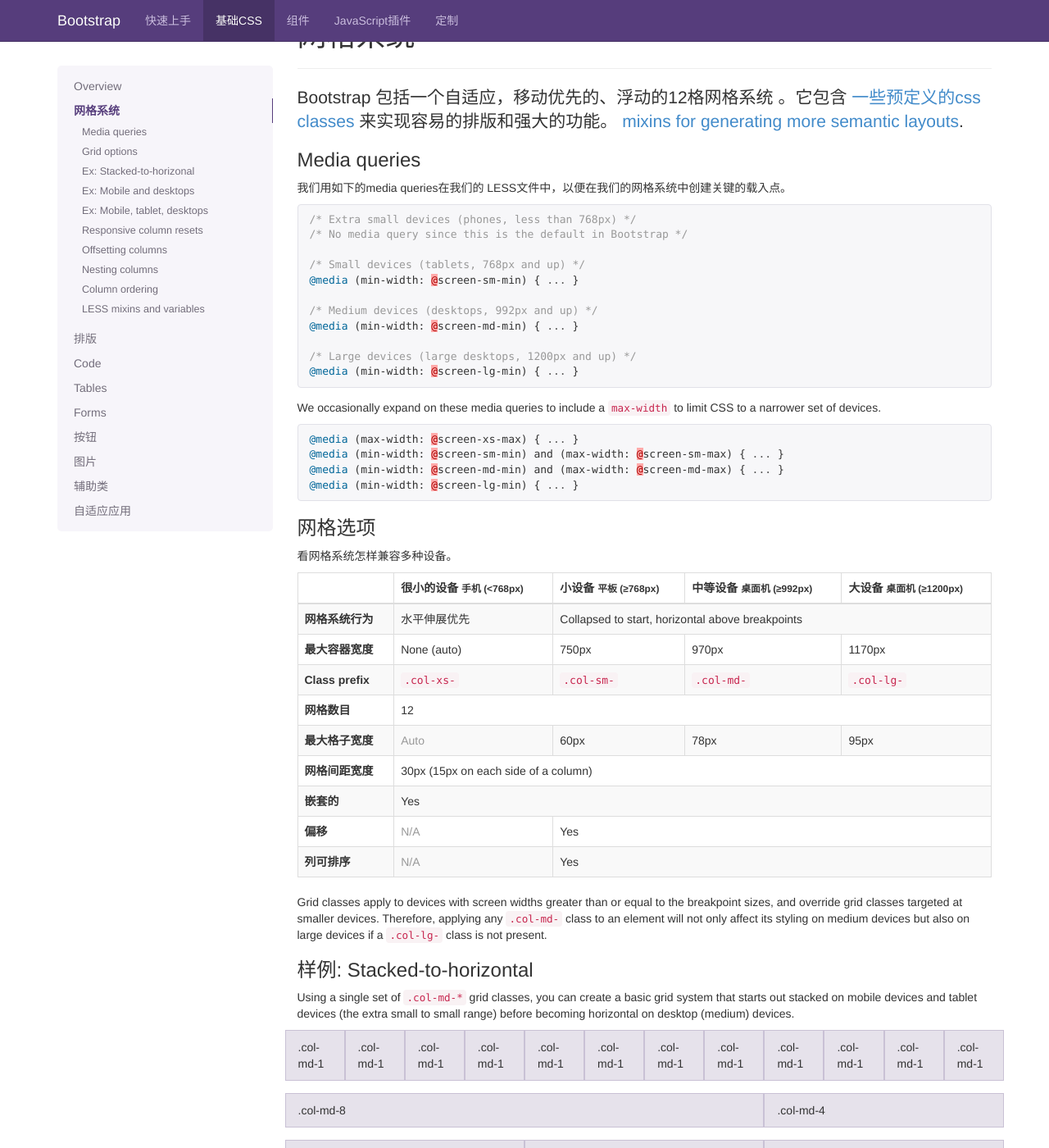
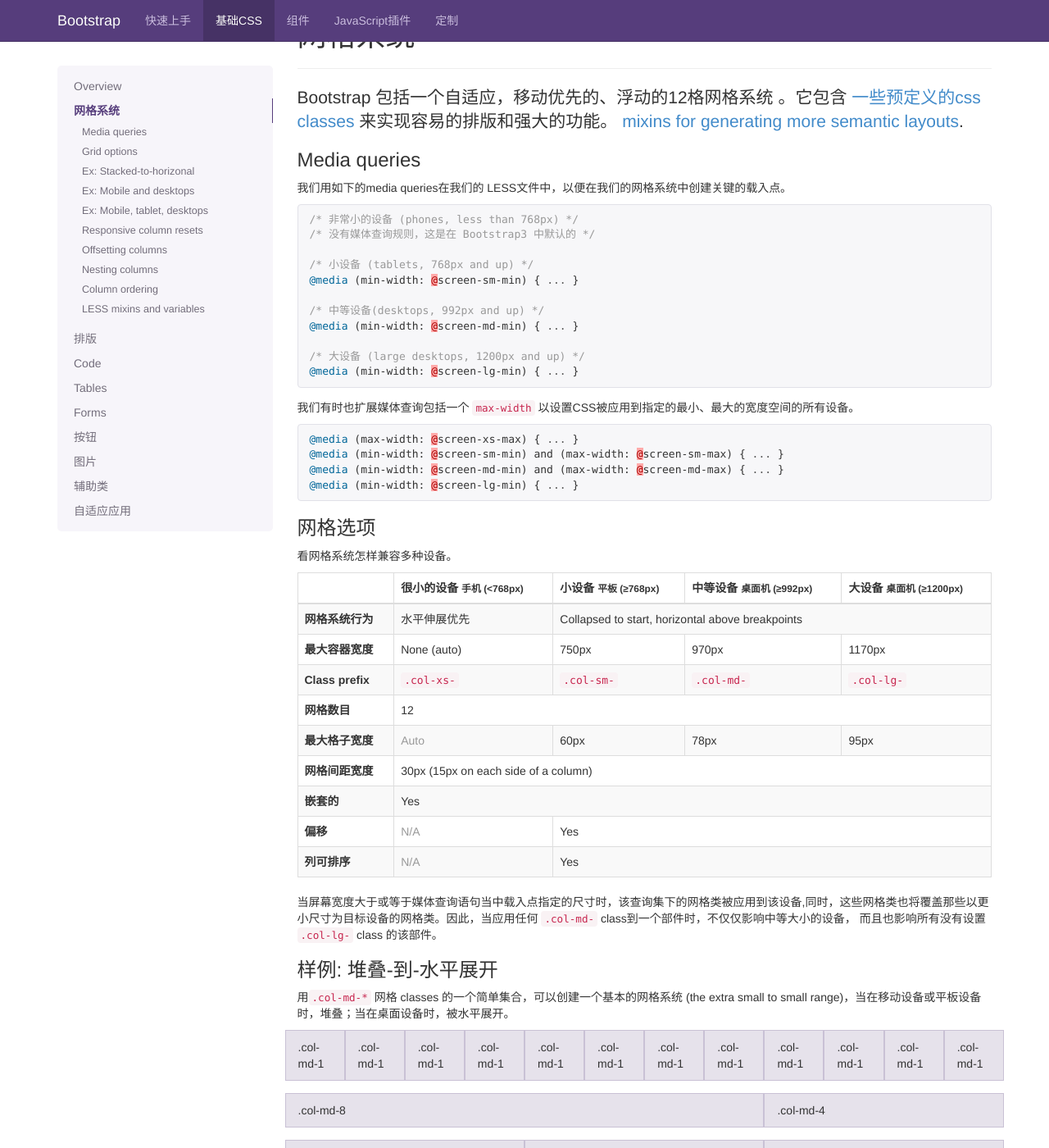
Before and after one commit to adam139/adam139.github.io, a Jekyll site: the page built from css.html, in a window 1280 px wide and 1400 px high, scrolled down 1710 px. Shown: the whole window at 82% size. Built offline with Jekyll 4.4.1, drawn with Linux system fonts in a browser that asks for light colours; Markdown is read by kramdown in place of the engine named in the settings; comment, search, counter and statistics services are not loaded; some of the changed text lies outside the part shown.

Commit message:
update CSS section's translations

```diff
--- a/css.html
+++ b/css.html
@@ -1,6 +1,6 @@
 ---
 layout: default
-title: CSS
+title: Bootstrap 基本CSS
 slug: css
 lead: "全局 CSS 设置，通过扩展的CSS类来样式化并优化基本的 HTML 部件，以及一个高级的网格系统。"
 base_url: "../"
@@ -36,7 +36,7 @@
 {% endhighlight %}
 
     <h3 id="overview-responsive-images">自适应图片</h3>
-    <p>在Bootstrap 3 中，图片能够很好地自适应窗口变化，加<code>.img-responsive</code> 类即可。 This applies <code>max-width: 100%;</code> and <code>height: auto;</code> to the image so that it scales nicely to the parent element.</p>
+    <p>在Bootstrap 3 中，图片能够很好地自适应窗口变化，加<code>.img-responsive</code> 类即可。 这个类实际上是应用了 <code>max-width: 100%;</code> 和 <code>height: auto;</code> 到图片对象，从而让其自的扩展到父容器部件。</p>
 {% highlight html %}
 <img src="..." class="img-responsive" alt="Responsive image">
 {% endhighlight %}
@@ -75,19 +75,19 @@
     <h3 id="grid-media-queries">Media queries</h3>
     <p>我们用如下的media queries在我们的 LESS文件中，以便在我们的网格系统中创建关键的载入点。</p>
 {% highlight css %}
-/* Extra small devices (phones, less than 768px) */
-/* No media query since this is the default in Bootstrap */
-
-/* Small devices (tablets, 768px and up) */
+/* 非常小的设备 (phones, less than 768px) */
+/* 没有媒体查询规则，这是在 Bootstrap3 中默认的 */
+
+/* 小设备 (tablets, 768px and up) */
 @media (min-width: @screen-sm-min) { ... }
 
-/* Medium devices (desktops, 992px and up) */
+/* 中等设备(desktops, 992px and up) */
 @media (min-width: @screen-md-min) { ... }
 
-/* Large devices (large desktops, 1200px and up) */
+/* 大设备 (large desktops, 1200px and up) */
 @media (min-width: @screen-lg-min) { ... }
 {% endhighlight %}
-    <p>We occasionally expand on these media queries to include a <code>max-width</code> to limit CSS to a narrower set of devices.</p>
+    <p>我们有时也扩展媒体查询包括一个 <code>max-width</code> 以设置CSS被应用到指定的最小、最大的宽度空间的所有设备。</p>
 {% highlight css %}
 @media (max-width: @screen-xs-max) { ... }
 @media (min-width: @screen-sm-min) and (max-width: @screen-sm-max) { ... }
@@ -172,10 +172,10 @@
         </tbody>
       </table>
     </div>
-    <p>Grid classes apply to devices with screen widths greater than or equal to the breakpoint sizes, and override grid classes targeted at smaller devices. Therefore, applying any <code>.col-md-</code> class to an element will not only affect its styling on medium devices but also on large devices if a <code>.col-lg-</code> class is not present.</p>
-
-    <h3 id="grid-example-basic">样例: Stacked-to-horizontal</h3>
-    <p>Using a single set of <code>.col-md-*</code> grid classes, you can create a basic grid system that starts out stacked on mobile devices and tablet devices (the extra small to small range) before becoming horizontal on desktop (medium) devices.</p>
+    <p>当屏幕宽度大于或等于媒体查询语句当中载入点指定的尺寸时，该查询集下的网格类被应用到该设备,同时，这些网格类也将覆盖那些以更小尺寸为目标设备的网格类。因此，当应用任何 <code>.col-md-</code> class到一个部件时，不仅仅影响中等大小的设备， 而且也影响所有没有设置 <code>.col-lg-</code> class 的该部件。</p>
+
+    <h3 id="grid-example-basic">样例: 堆叠-到-水平展开</h3>
+    <p>用<code>.col-md-*</code> 网格 classes 的一个简单集合，可以创建一个基本的网格系统 (the extra small to small range)，当在移动设备或平板设备时，堆叠；当在桌面设备时，被水平展开。</p>
     <div class="bs-docs-grid">
       <div class="row show-grid">
         <div class="col-md-1">.col-md-1</div>
@@ -236,7 +236,7 @@
 {% endhighlight %}
 
     <h3 id="grid-example-mixed">样例: 移动设备和桌面电脑</h3>
-    <p>Don't want your columns to simply stack in smaller devices? Use the extra small and medium device grid classes by adding <code>.col-xs-*</code> <code>.col-md-*</code> to your columns. See the example below for a better idea of how it all works.</p>
+    <p>不想你的列在更小的设备中被简单堆叠，添加 <code>.col-xs-*</code> <code>.col-md-*</code> 到你的列。好好看下面的例子，来理解是如何工作的。</p>
     <div class="bs-docs-grid">
       <div class="row show-grid">
         <div class="col-xs-12 col-md-8">.col-xs-12 .col-md-8</div>
@@ -253,20 +253,20 @@
       </div>
     </div>
 {% highlight html %}
-<!-- Stack the columns on mobile by making one full-width and the other half-width -->
+<!-- 在移动设备上，该列被完全展开（占据屏幕100%宽度），在其他较大设备上，占据一半宽度-->
 <div class="row">
   <div class="col-xs-12 col-md-8">.col-xs-12 .col-md-8</div>
   <div class="col-xs-6 col-md-4">.col-xs-6 .col-md-4</div>
 </div>
 
-<!-- Columns start at 50% wide on mobile and bump up to 33.3% wide on desktop -->
+<!-- 移动设备占据 50% 宽度，桌面设备占据最多 33.3%宽度 -->
 <div class="row">
   <div class="col-xs-6 col-md-4">.col-xs-6 .col-md-4</div>
   <div class="col-xs-6 col-md-4">.col-xs-6 .col-md-4</div>
   <div class="col-xs-6 col-md-4">.col-xs-6 .col-md-4</div>
 </div>
 
-<!-- Columns are always 50% wide, on mobile and desktop -->
+<!-- 在移动设备或桌面设备，列总是占据 50% 宽度 -->
 <div class="row">
   <div class="col-xs-6">.col-xs-6</div>
   <div class="col-xs-6">.col-xs-6</div>
@@ -274,7 +274,7 @@
 {% endhighlight %}
 
     <h3 id="grid-example-mixed-complete">样例: 移动设备、平板电脑和桌面电脑</h3>
-    <p>Build on the previous example by creating even more dynamic and powerful layouts with tablet <code>.col-sm-*</code> classes.</p>
+    <p>基于前面的样例，用<code>.col-sm-*</code> classes可以在平板设备上创建更动态、更强大的布局。</p>
     <div class="bs-docs-grid">
       <div class="row show-grid">
         <div class="col-xs-12 col-sm-6 col-md-8">.col-xs-12 .col-sm-6 .col-md-8</div>
@@ -331,7 +331,7 @@
 
 
     <h3 id="grid-offsetting">偏移列</h3>
-    <p>Move columns to the right using <code>.col-md-offset-*</code> classes. These classes increase the left margin of a column by <code>*</code> columns. For example, <code>.col-md-offset-4</code> moves <code>.col-md-4</code> over four columns.</p>
+    <p>移动列到较右边的位置，可以用 <code>.col-md-offset-*</code> classes. 这实际上是增加该列左边距 <code>*</code>个列宽。例如， <code>.col-md-offset-4</code> 将移动 <code>.col-md-4</code>横跨四个单位列宽。</p>
     <div class="bs-docs-grid">
       <div class="row show-grid">
         <div class="col-md-4">.col-md-4</div>
@@ -361,7 +361,7 @@
 
 
     <h3 id="grid-nesting">嵌套列</h3>
-    <p>To nest your content with the default grid, add a new <code>.row</code> and set of <code>.col-md-*</code> columns within an existing <code>.col-md-*</code> column. Nested rows should include a set of columns that add up to 12.</p>
+    <p>对于嵌套网格系统，添加一个新的 <code>.row</code> 和一系列 <code>.col-md-*</code> 列到一个已存在的 <code>.col-md-*</code> 列下。 被嵌套的行下面能包括的列数之和最多12个。</p>
     <div class="row show-grid">
       <div class="col-md-9">
         第一层： .col-md-9
@@ -416,8 +416,8 @@
 @grid-float-breakpoint:     768px;
 {% endhighlight %}
 
-    <h4>Mixins</h4>
-    <p>Mixins are used in conjunction with the grid variables to generate semantic CSS for individual grid columns.</p>
+    <h4>混合</h4>
+    <p>混合可以将一个定义好的class A轻松的引入到另一个class B中，从而简单实现class B继承class A中的所有属性。我们还可以带参数地调用，就像使用函数一样。在Bootstrap中，混合被用来结合网格变量为独立的网格生成更具语义性CSS（LESS）。</p>
 {% highlight css %}
 // Creates a wrapper for a series of columns
 .make-row(@gutter: @grid-gutter-width) {
@@ -600,15 +600,15 @@
             <td class="info">Semibold 30px</td>
           </tr>
           <tr>
-            <td><h3>h3. python是很强大的语言</h3></td>
+            <td><h3>h3. Zope是很好的WEB应用服务器</h3></td>
             <td class="info">Semibold 24px</td>
           </tr>
           <tr>
-            <td><h4>h4. Bootstrap heading</h4></td>
+            <td><h4>h4. python是很强大的语言</h4></td>
             <td class="info">Semibold 18px</td>
           </tr>
           <tr>
-            <td><h5>h5. Bootstrap heading</h5></td>
+            <td><h5>h5. 我们是专业的WEB应用开发公司</h5></td>
             <td class="info">Semibold 14px</td>
           </tr>
           <tr>
@@ -627,38 +627,38 @@
 <h6>h6. Bootstrap heading</h6>
 {% endhighlight %}
 
-    <p>Also included with headings is an autoscaling <code>&lt;small&gt;</code> element. Use it for smaller, gray secondary text in any heading.</p>
+    <p>标题中也可以包括一个自动伸缩的<code>&lt;small&gt;</code> 部件，这个通常用在标题中较小的，第二位的文本。</p>
     <div class="bs-example bs-example-type">
       <table class="table">
         <tbody>
           <tr>
-            <td><h1>h1. Bootstrap heading <small>Secondary text</small></h1></td>
-          </tr>
-          <tr>
-            <td><h2>h2. Bootstrap heading <small>Secondary text</small></h2></td>
-          </tr>
-          <tr>
-            <td><h3>h3. Bootstrap heading <small>Secondary text</small></h3></td>
-          </tr>
-          <tr>
-            <td><h4>h4. Bootstrap heading <small>Secondary text</small></h4></td>
-          </tr>
-          <tr>
-            <td><h5>h5. Bootstrap heading <small>Secondary text</small></h5></td>
-          </tr>
-          <tr>
-            <td><h6>h6. Bootstrap heading <small>Secondary text</small></h6></td>
+            <td><h1>h1. Bootstrap heading <small>第二位的文本</small></h1></td>
+          </tr>
+          <tr>
+            <td><h2>h2. Bootstrap heading <small>第二位的文本</small></h2></td>
+          </tr>
+          <tr>
+            <td><h3>h3. Bootstrap heading <small>第二位的文本</small></h3></td>
+          </tr>
+          <tr>
+            <td><h4>h4. Bootstrap heading <small>第二位的文本</small></h4></td>
+          </tr>
+          <tr>
+            <td><h5>h5. Bootstrap heading <small>第二位的文本</small></h5></td>
+          </tr>
+          <tr>
+            <td><h6>h6. Bootstrap heading <small>第二位的文本</small></h6></td>
           </tr>
         </tbody>
       </table>
     </div>
 {% highlight html %}
-<h1>h1. Bootstrap heading <small>Secondary text</small></h1>
-<h2>h2. Bootstrap heading <small>Secondary text</small></h2>
-<h3>h3. Bootstrap heading <small>Secondary text</small></h3>
-<h4>h4. Bootstrap heading <small>Secondary text</small></h4>
-<h5>h5. Bootstrap heading <small>Secondary text</small></h5>
-<h6>h6. Bootstrap heading <small>Secondary text</small></h6>
+<h1>h1. Bootstrap heading <small>第二位的文本</small></h1>
+<h2>h2. Bootstrap heading <small>第二位的文本</small></h2>
+<h3>h3. Bootstrap heading <small>第二位的文本</small></h3>
+<h4>h4. Bootstrap heading <small>第二位的文本</small></h4>
+<h5>h5. Bootstrap heading <small>第二位的文本</small></h5>
+<h6>h6. Bootstrap heading <small>第二位的文本</small></h6>
 {% endhighlight %}
 
 
@@ -675,8 +675,8 @@
 {% endhighlight %}
 
     <!-- Body copy .lead -->
-    <h3>Lead body copy</h3>
-    <p>Make a paragraph stand out by adding <code>.lead</code>.</p>
+    <h3>正文首要段</h3>
+    <p>给一个段落加 <code>.lead</code>标记，表明该段是首要的，从其他段落突显出来。</p>
     <div class="bs-example">
       <p class="lead">Vivamus sagittis lacus vel augue laoreet rutrum faucibus dolor auctor. Duis mollis, est non commodo luctus.</p>
     </div>
@@ -704,7 +704,7 @@
 
 
     <h3>粗体</h3>
-    <p>For emphasizing a snippet of text with a heavier font-weight.</p>
+    <p>采用较粗的字体强调部分文本</p>
     <div class="bs-example">
       <p>下面的文本是 <strong>作为粗体文本呈现</strong>.</p>
     </div>
@@ -740,7 +740,7 @@
 {% endhighlight %}
 
     <h3>强调 classes</h3>
-    <p>Convey meaning through color with a handful of emphasis utility classes. These may also be applied to links and will darken on hover just like our default link styles.</p>
+    <p>采用少量的强调classes,通过不同的颜色来传达不同的含义。 These may also be applied to links and will darken on hover just like our default link styles.</p>
     <div class="bs-example">
       <p class="text-muted">Fusce dapibus, tellus ac cursus commodo, tortor mauris nibh.</p>
       <p class="text-primary">Nullam id dolor id nibh ultricies vehicula ut id elit.</p>
@@ -833,7 +833,7 @@
 </blockquote>
 {% endhighlight %}
 
-    <h3>Blockquote options</h3>
+    <h3>引用块选项</h3>
     <p>Style and content changes for simple variations on a standard <code>&lt;blockquote&gt;</code>.</p>
 
     <h4>Naming a source</h4>
--- a/getting-started.html
+++ b/getting-started.html
@@ -1,8 +1,8 @@
 ---
 layout: default
-title: Getting started
+title: Bootstrap3.0.0 快速上手应用
 slug: getting-started
-lead: "An overview of Bootstrap, how to download and use, basic templates and examples, and more."
+lead: "关于Bootstrap整体简介,介绍怎样下载和使用，基本的模板和样例等等……"
 base_url: "../"
 ---
 
--- a/index.html
+++ b/index.html
@@ -1,6 +1,6 @@
 ---
 layout: home
-title: Bootstrap
+title: Bootstrap3.0 面向移动应用开发的前端框架 中文版资料
 base_url: "./"
 ---
 
```
Also changed, not shown: other parts of css.html (+1 -1 lines).
